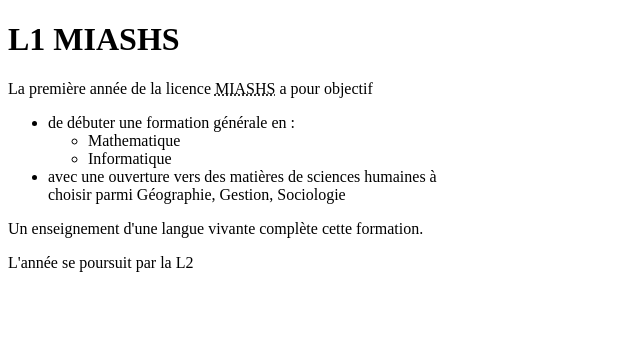
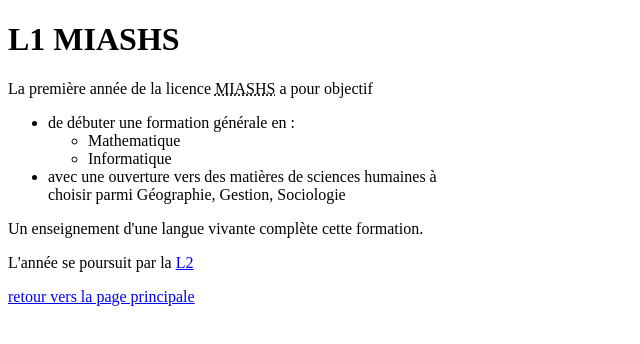
Before and after one commit to ismaelnkaba/TP2, a plain HTML site: page page/L1.html in a window 1280 px wide. Shown: the whole page, without its empty margins (0-640 px from the left). Drawn offline with Linux system fonts and the light colour scheme.

Commit message:
fin de l'exercice 3

```diff
--- a/page/L1.html
+++ b/page/L1.html
@@ -17,6 +17,7 @@
         <li>avec une ouverture vers des matières de sciences humaines à <br> choisir parmi Géographie, Gestion, Sociologie</li>
     </ul>
     <p>Un enseignement d'une langue vivante complète cette formation.</p>
-    <p>L'année se poursuit par la L2</p>
+    <p>L'année se poursuit par la <a href="http://127.0.0.1:5500/siteTP/pages/L2.html">L2</a></p>
+    <p><a href="https://super-umbrella-x5qj5pv4vr5gcq76-5500.app.github.dev/TP2/"> retour vers la page principale</a></p>
 </body>
 </html>
```
Also changed, not shown: index.html (+2 -2 lines), page/L2.html (+3 -1 lines).
